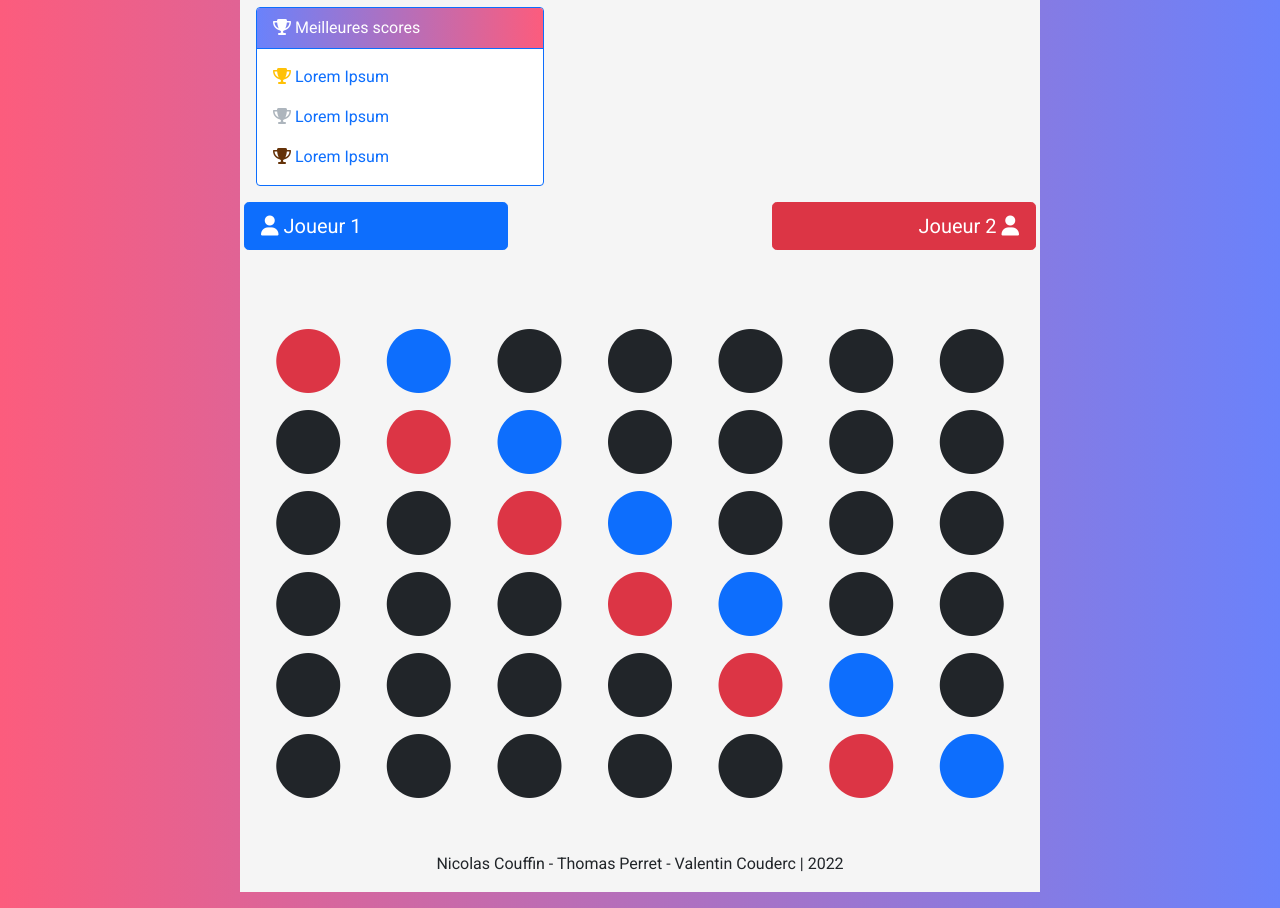
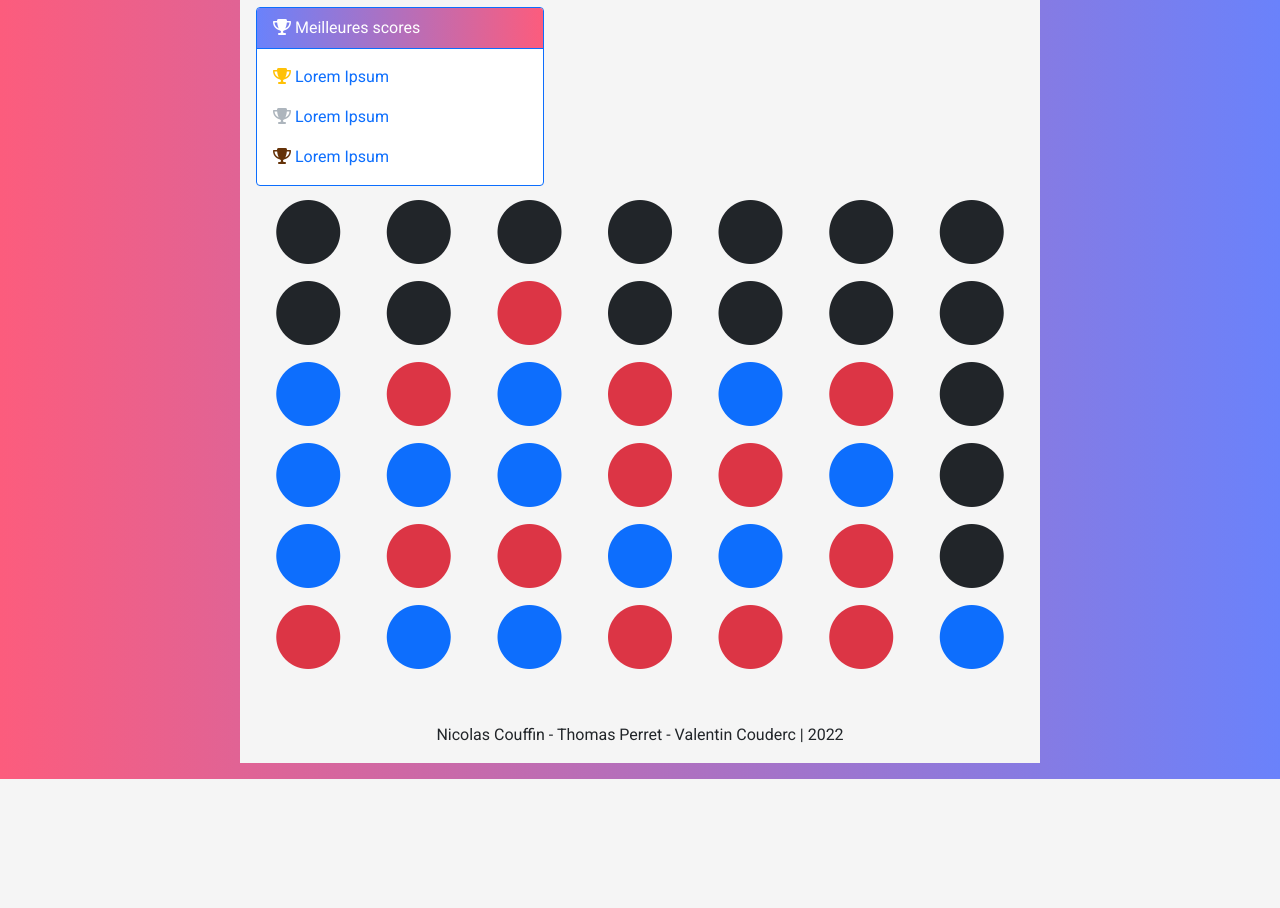
Before and after one commit to valentiniut/Puissance4PHP, a PHP site: page / in a window 1280 px wide. Shown: the part 143-1051 px from the top of the page. After the commit the page ends 922 px from the top, so only its background shows below. Run offline with PHP 8.4, Linux system fonts and the light colour scheme; some libraries are stand-ins or nearby versions.

Commit message:
grille accueil

```diff
--- a/css/style.css
+++ b/css/style.css
@@ -20,9 +20,5 @@ body { background: #F5F5F5; margin: 1em auto; max-width: 800px; width: 95%; padd
 .silverTrophy { color: #adb5bd; }
 .bronzeTrophy { color: #653208; }
 
-/* affichage des flèches (chevrons) au dessus des colonnes */
-.fa-chevron-down { opacity:0; }
-.fa-chevron-down:hover { opacity:1; cursor: pointer; }
-
 /* Pied de page */
 footer { text-align: center; padding-top: 50px;}
--- a/js/script.js
+++ /dev/null
@@ -1,3 +0,0 @@
-function chevron(id) {
-    console.log(id);
-}
--- a/vue/accueilView.php
+++ b/vue/accueilView.php
@@ -16,11 +16,6 @@
         </div>
     </div>
 
-    <div class="row justify-content-between">
-        <button class="btn btn-lg btn-primary text-start col-4"><i class="fas fa-user"></i> Joueur 1</button>
-        <button class="btn btn-lg btn-danger text-end col-4">Joueur 2 <i class="fas fa-user"></i></button>
-    </div>
-
     <?= $gamegrid ?>
 
 <?php $content = ob_get_clean(); ?>
--- a/vue/gamegrid.php
+++ b/vue/gamegrid.php
@@ -10,33 +10,10 @@
     <div class="container text-center fa-4x">
         <div class="row" style="margin: -15px;">
             <div class="col">
-                <i class="fa-solid fa-chevron-down" id="col1" onClick="chevron(this.id)"></i>
+                <i class="fas fa-circle"></i>
             </div>
             <div class="col">
-                <i class="fa-solid fa-chevron-down" id="col2" onClick="chevron(this.id)"></i>
-            </div>
-            <div class="col">
-                <i class="fa-solid fa-chevron-down" id="col3" onClick="chevron(this.id)"></i>
-            </div>
-            <div class="col">
-                <i class="fa-solid fa-chevron-down" id="col4" onClick="chevron(this.id)"></i>
-            </div>
-            <div class="col">
-                <i class="fa-solid fa-chevron-down" id="col5" onClick="chevron(this.id)"></i>
-            </div>
-            <div class="col">
-                <i class="fa-solid fa-chevron-down" id="col6" onClick="chevron(this.id)"></i>
-            </div>
-            <div class="col">
-                <i class="fa-solid fa-chevron-down" id="col7" onClick="chevron(this.id)"></i>
-            </div>
-        </div>
-        <div class="row" style="margin: -15px;">
-            <div class="col" id="case1">
-                <i class="fas fa-circle text-danger"></i>
-            </div>
-            <div class="col">
-                <i class="fas fa-circle text-primary"></i>
+                <i class="fas fa-circle"></i>
             </div>
             <div class="col">
                 <i class="fas fa-circle"></i>
@@ -55,14 +32,14 @@
             </div>
         </div>
         <div class="row" style="margin: -15px;">
-            <div class="col colonne1">
+            <div class="col">
+                <i class="fas fa-circle"></i>
+            </div>
+            <div class="col">
                 <i class="fas fa-circle"></i>
             </div>
             <div class="col">
                 <i class="fas fa-circle text-danger"></i>
-            </div>
-            <div class="col">
-                <i class="fas fa-circle text-primary"></i>
             </div>
             <div class="col">
                 <i class="fas fa-circle"></i>
@@ -78,11 +55,8 @@
             </div>
         </div>
         <div class="row" style="margin: -15px;">
-            <div class="col colonne1">
-                <i class="fas fa-circle"></i>
-            </div>
             <div class="col">
-                <i class="fas fa-circle"></i>
+                <i class="fas fa-circle text-primary"></i>
             </div>
             <div class="col">
                 <i class="fas fa-circle text-danger"></i>
@@ -91,50 +65,30 @@
                 <i class="fas fa-circle text-primary"></i>
             </div>
             <div class="col">
-                <i class="fas fa-circle"></i>
+                <i class="fas fa-circle text-danger"></i>
             </div>
             <div class="col">
-                <i class="fas fa-circle"></i>
+                <i class="fas fa-circle text-primary"></i>
+            </div>
+            <div class="col">
+                <i class="fas fa-circle text-danger"></i>
             </div>
             <div class="col">
                 <i class="fas fa-circle"></i>
             </div>
         </div>
         <div class="row" style="margin: -15px;">
-            <div class="col colonne1">
-                <i class="fas fa-circle"></i>
-            </div>
             <div class="col">
-                <i class="fas fa-circle"></i>
-            </div>
-            <div class="col">
-                <i class="fas fa-circle"></i>
-            </div>
-            <div class="col">
-                <i class="fas fa-circle text-danger"></i>
+                <i class="fas fa-circle text-primary"></i>
             </div>
             <div class="col">
                 <i class="fas fa-circle text-primary"></i>
             </div>
             <div class="col">
-                <i class="fas fa-circle"></i>
+                <i class="fas fa-circle text-primary"></i>
             </div>
             <div class="col">
-                <i class="fas fa-circle"></i>
-            </div>
-        </div>
-        <div class="row" style="margin: -15px;">
-            <div class="col colonne1">
-                <i class="fas fa-circle"></i>
-            </div>
-            <div class="col">
-                <i class="fas fa-circle"></i>
-            </div>
-            <div class="col">
-                <i class="fas fa-circle"></i>
-            </div>
-            <div class="col">
-                <i class="fas fa-circle"></i>
+                <i class="fas fa-circle text-danger"></i>
             </div>
             <div class="col">
                 <i class="fas fa-circle text-danger"></i>
@@ -147,20 +101,43 @@
             </div>
         </div>
         <div class="row" style="margin: -15px;">
-            <div class="col colonne1">
-                <i class="fas fa-circle"></i>
+            <div class="col">
+                <i class="fas fa-circle text-primary"></i>
+            </div>
+            <div class="col">
+                <i class="fas fa-circle text-danger"></i>
+            </div>
+            <div class="col">
+                <i class="fas fa-circle text-danger"></i>
+            </div>
+            <div class="col">
+                <i class="fas fa-circle text-primary"></i>
+            </div>
+            <div class="col">
+                <i class="fas fa-circle text-primary"></i>
+            </div>
+            <div class="col">
+                <i class="fas fa-circle text-danger"></i>
             </div>
             <div class="col">
                 <i class="fas fa-circle"></i>
             </div>
+        </div>
+        <div class="row" style="margin: -15px;">
             <div class="col">
-                <i class="fas fa-circle"></i>
+                <i class="fas fa-circle text-danger"></i>
             </div>
             <div class="col">
-                <i class="fas fa-circle"></i>
+                <i class="fas fa-circle text-primary"></i>
             </div>
             <div class="col">
-                <i class="fas fa-circle"></i>
+                <i class="fas fa-circle text-primary"></i>
+            </div>
+            <div class="col">
+                <i class="fas fa-circle text-danger"></i>
+            </div>
+            <div class="col">
+                <i class="fas fa-circle text-danger"></i>
             </div>
             <div class="col">
                 <i class="fas fa-circle text-danger"></i>
```
